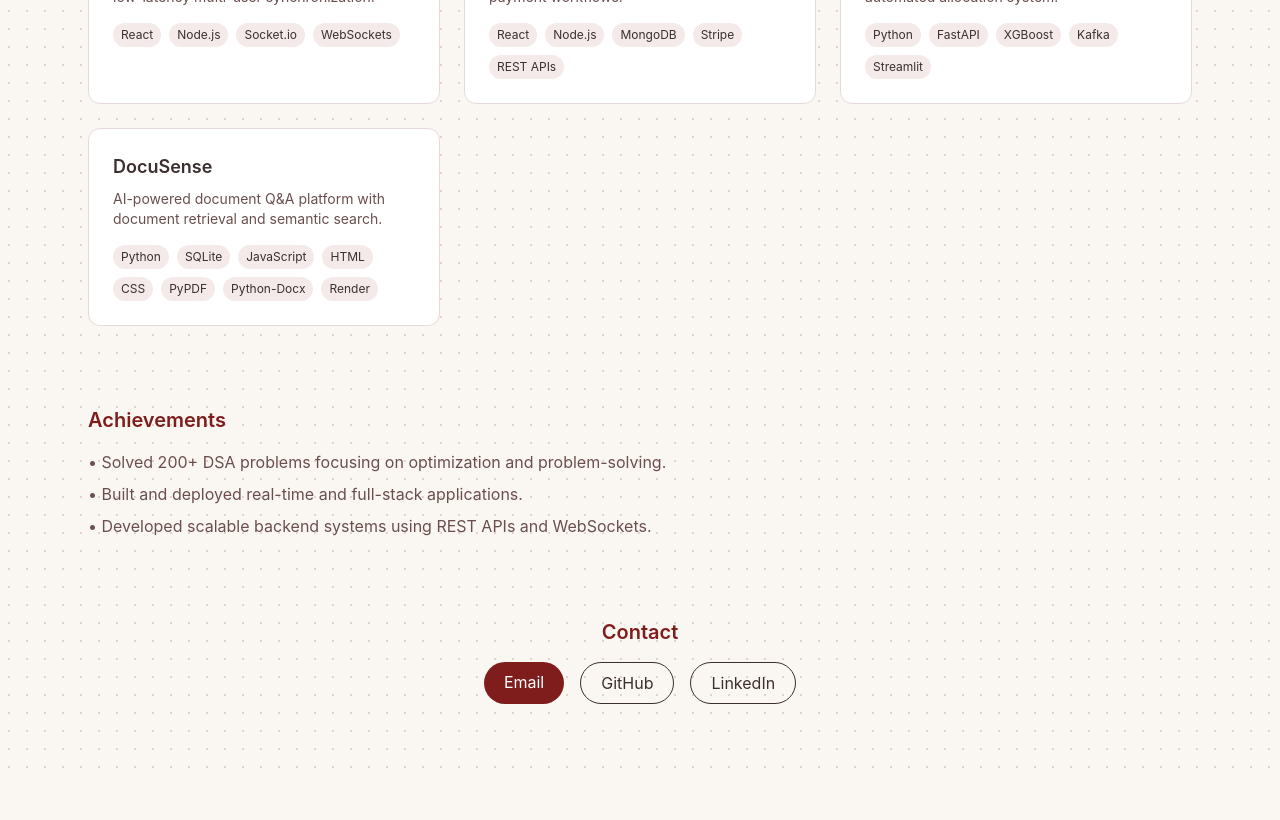
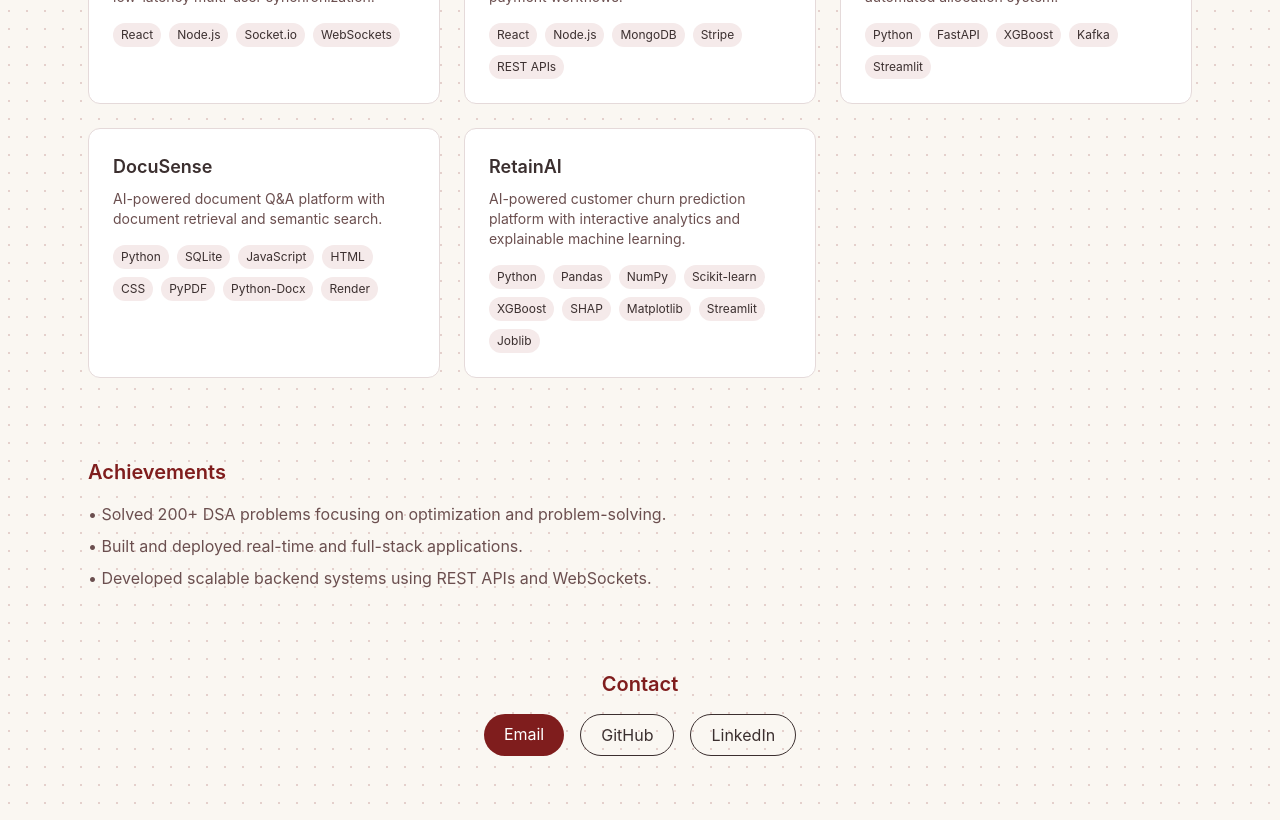
Before and after one commit to TanviKrishnan2005/Portfolio, a React (Vite) app: page / in a window 1280 px wide. Shown: the part 880-1700 px from the top of the page. Before the commit the page ends 1648 px from the top, so only its background shows below. Built offline with nearby package versions, Linux system fonts and the light colour scheme.

Commit message:
RetainAi added

```diff
--- a/src/App.jsx
+++ b/src/App.jsx
@@ -55,6 +55,26 @@ const projects = [
   tech: ["Python", "SQLite", "JavaScript", "HTML", "CSS", "PyPDF", "Python-Docx", "Render"],
   github: "https://github.com/TanviKrishnan2005/DOCUSense",
   live: "https://docusense-qa41.onrender.com",
+},
+
+{
+  name: "RetainAI",
+  desc: "AI-powered customer churn prediction platform with interactive analytics and explainable machine learning.",
+  details:
+    "Designed and deployed an end-to-end customer churn prediction system using XGBoost, achieving the best performance among Logistic Regression, Random Forest, and XGBoost models. Implemented data preprocessing, feature engineering, model evaluation, SHAP explainability, and an interactive Streamlit dashboard for real-time churn prediction with confidence scores and probability insights.",
+  tech: [
+    "Python",
+    "Pandas",
+    "NumPy",
+    "Scikit-learn",
+    "XGBoost",
+    "SHAP",
+    "Matplotlib",
+    "Streamlit",
+    "Joblib"
+  ],
+  github: "https://github.com/TanviKrishnan2005/RetainAI",
+  live: "https://retainai-t.streamlit.app/",
 },
 ]
 
```
